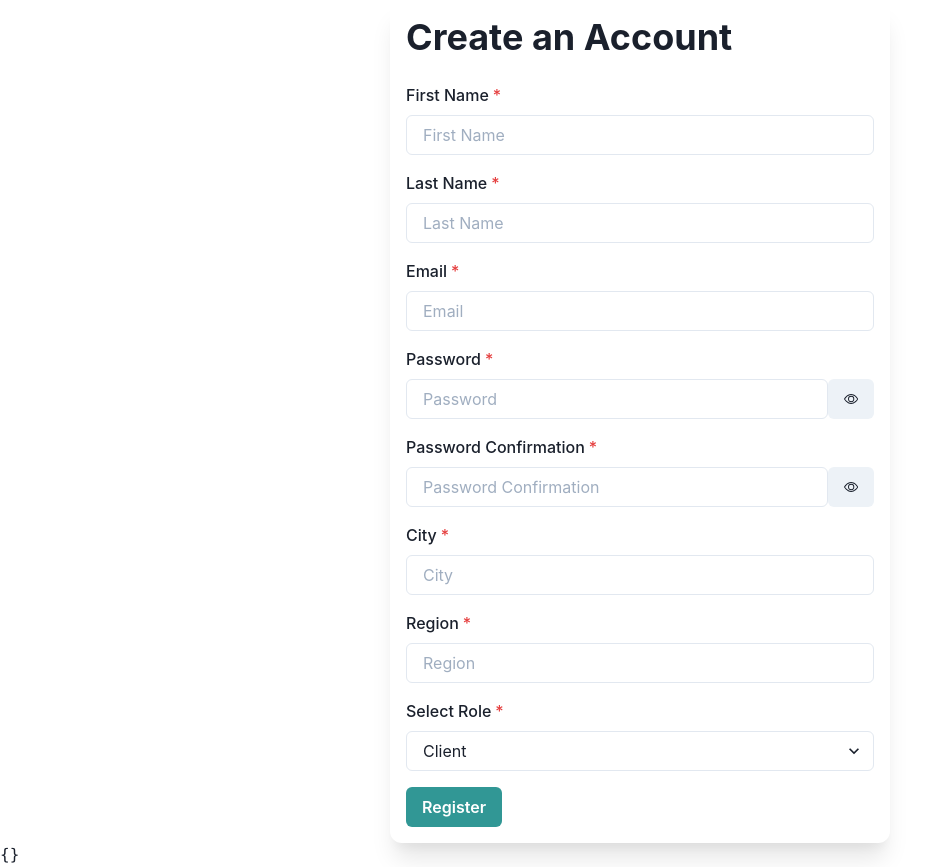
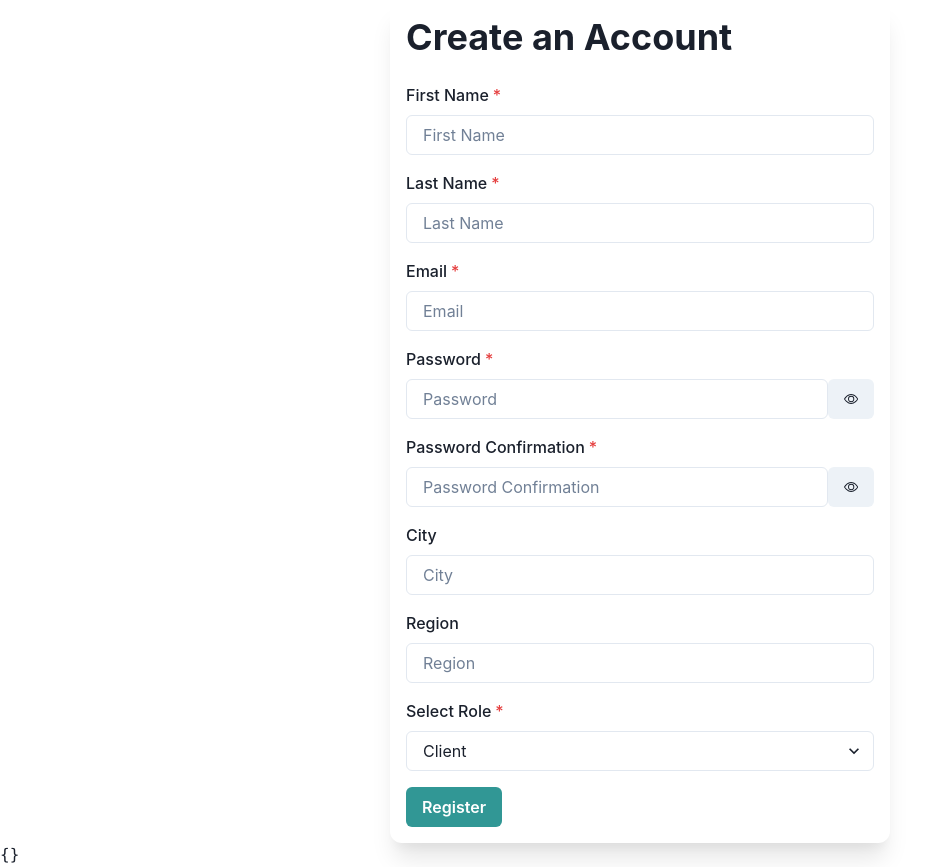
Before and after one commit to TheRiceCold/online-platform-for-professionals, a Next.js app: page /signup in a window 1280 px wide. Shown: the whole page, without its empty margins (0-949 px from the left). Built offline with nearby package versions, Linux system fonts and the light colour scheme.

Commit message:
react query setup

```diff
--- a/constants/authInputFields.js
+++ b/constants/authInputFields.js
@@ -1,22 +1,27 @@
 export const signUpFields = [
   {
+    required: true,
     id: "firstname",
     label: "First Name"
   },
   {
+    required: true,
     id: "lastname",
     label: "Last Name"
   },
   {
+    required: true,
     id: "email",
     label: "Email"
   },
   {
+    required: true,
     id: "password",
     type: "password",
     label: "Password"
   },
   {
+    required: true,
     id: "confirmPassword",
     type: "password",
     label: "Password Confirmation"
@@ -30,6 +35,7 @@ export const signUpFields = [
     label: "Region"
   },
   {
+    required: true,
     id: "role",
     type: "select",
     label: "Select Role",
--- a/layouts/AuthLayout.jsx
+++ b/layouts/AuthLayout.jsx
@@ -29,7 +29,11 @@ const AuthLayout = props => {
       <Stack width="500px" p="4" boxShadow="xl" borderRadius="xl">
         <Heading>{heading}</Heading>
         <form onSubmit={handleSubmit(submitHandler)}>
-          {fields.map(({id, type, label, options}) => {
+          {fields.map(field => {
+            const {
+              id, type, label,
+              options, required} = field
+
             const isPassword = (type === "password")
             const isSelect = (type === "select")
             const isEmail = (type === "email")
@@ -37,7 +41,7 @@ const AuthLayout = props => {
             return (
               <FormControl
                 key={id}
-                isRequired
+                isRequired={required}
                 isInvalid={errors[id]}
               >
                 <FormLabel mt={4} htmlFor={id}>
@@ -62,7 +66,7 @@ const AuthLayout = props => {
                         {...register(id)}
                         placeholder={label}
                         // DOM warnings
-                        autoComplete={isEmail && "username"}
+                        autoComplete={isEmail ? "username" : "off"}
                       />
                 }
                 <FormErrorMessage>
--- a/pages/_app.js
+++ b/pages/_app.js
@@ -1,10 +1,14 @@
 import '../styles/globals.css'
-import {ChakraProvider} from "@chakra-ui/react";
+import {ChakraProvider} from "@chakra-ui/react"
+import {ReactQueryDevtools} from "react-query/devtools"
+import {QueryClientProvider, QueryClient} from "react-query"
+
+const reactQueryClient = new QueryClient()
 
 const MyApp = ({ Component, pageProps }) => (
-  <ChakraProvider>
-    <Component {...pageProps} />
-  </ChakraProvider>
+    <ChakraProvider>
+      <Component {...pageProps} />
+    </ChakraProvider>
 )
 
 export default MyApp
```
Also changed, not shown: package.json (+5 -4 lines), 1 other file (tests, documents, lock files or other folders).
